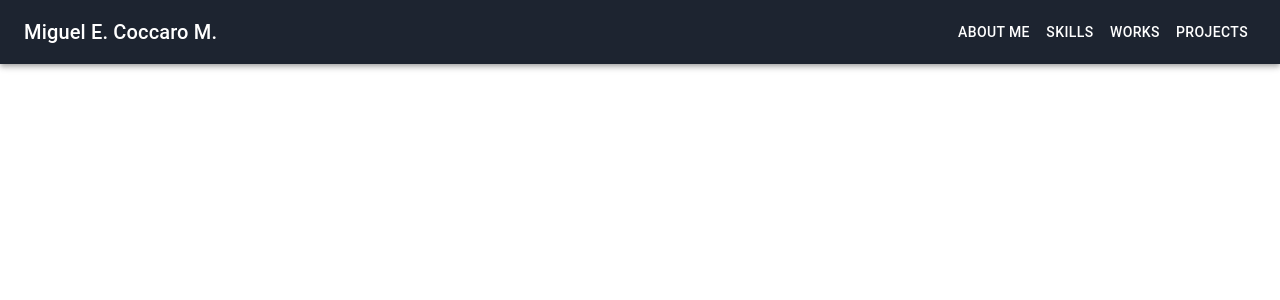
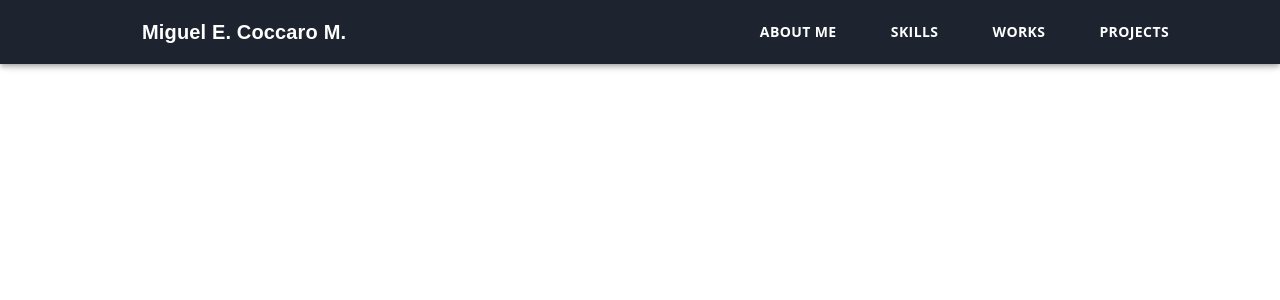
Before and after one commit to mecoccaro/mecoccaro-portafolio, a React (Create React App) app in the folder portafolio/: page / in a window 1280 px wide. Shown: the top 300 px of the page. Built offline with nearby package versions, Linux system fonts and the light colour scheme.

Commit message:
Navbar responsive

```diff
--- a/portafolio/src/components/Navbar.js
+++ b/portafolio/src/components/Navbar.js
@@ -1,63 +1,177 @@
-import React from 'react'
 import {
     AppBar,
     Toolbar,
     Typography,
+    makeStyles,
     Button,
-    useScrollTrigger,
-    Slide
+    IconButton,
+    Drawer,
+    Link,
+    MenuItem,
 } from "@material-ui/core";
+import MenuIcon from "@material-ui/icons/Menu";
+import React, { useState, useEffect } from "react";
 
-import { makeStyles } from '@material-ui/core/styles'
-import PropTypes from 'prop-types'
+const headersData = [
+    {
+        label: "About me",
+    },
+    {
+        label: "Skills",
+    },
+    {
+        label: "Works",
+    },
+    {
+        label: "Projects",
+    },
+];
 
-const useStyles = makeStyles((theme) => ({
-    root: {
-        flexGrow: 1,
+const useStyles = makeStyles(() => ({
+    header: {
+        backgroundColor: "#1d2430",
+        paddingRight: "79px",
+        paddingLeft: "118px",
+        "@media (max-width: 900px)": {
+            paddingLeft: 0,
+        },
+    },
+    logo: {
+        fontFamily: "Work Sans, sans-serif",
+        fontWeight: 600,
+        color: "#FFFEFE",
+        textAlign: "left",
     },
     menuButton: {
-        marginRight: theme.spacing(2),
+        fontFamily: "Open Sans, sans-serif",
+        fontWeight: 700,
+        size: "18px",
+        marginLeft: "38px",
     },
-    title: {
-        flexGrow: 1,
+    toolbar: {
+        display: "flex",
+        justifyContent: "space-between",
     },
-    navbar: {
-        backgroundColor: '#1d2430',
+    drawerContainer: {
+        padding: "20px 30px",
     },
 }));
 
+export default function Navbar() {
+    const {header, logo, menuButton, toolbar, drawerContainer} = useStyles();
 
-function HideOnScroll(props) {
-    const { children, window } = props;
-    const trigger = useScrollTrigger({ target: window ? window() : undefined });
+    const [state, setState] = useState({
+        mobileView: false,
+        drawerOpen: false,
+    });
+
+    const {mobileView, drawerOpen} = state;
+
+    useEffect(() => {
+        const setResponsiveness = () => {
+            return window.innerWidth < 900
+                ? setState((prevState) => ({...prevState, mobileView: true}))
+                : setState((prevState) => ({...prevState, mobileView: false}));
+        };
+
+        setResponsiveness();
+
+        window.addEventListener("resize", () => setResponsiveness());
+
+        return () => {
+            window.removeEventListener("resize", () => setResponsiveness());
+        };
+    }, []);
+
+    const displayDesktop = () => {
+        return (
+            <Toolbar className={toolbar}>
+                {mecoccarologo}
+                <div>{getMenuButtons()}</div>
+            </Toolbar>
+        );
+    };
+
+    const displayMobile = () => {
+        const handleDrawerOpen = () =>
+            setState((prevState) => ({...prevState, drawerOpen: true}));
+        const handleDrawerClose = () =>
+            setState((prevState) => ({...prevState, drawerOpen: false}));
+
+        return (
+            <Toolbar>
+                <IconButton
+                    {...{
+                        edge: "start",
+                        color: "inherit",
+                        "aria-label": "menu",
+                        "aria-haspopup": "true",
+                        onClick: handleDrawerOpen,
+                    }}
+                >
+                    <MenuIcon/>
+                </IconButton>
+
+                <Drawer
+                    {...{
+                        anchor: "left",
+                        open: drawerOpen,
+                        onClose: handleDrawerClose,
+                    }}
+                >
+                    <div className={drawerContainer}>{getDrawerChoices()}</div>
+                </Drawer>
+
+                <div>{mecoccarologo}</div>
+            </Toolbar>
+        );
+    };
+
+    const getDrawerChoices = () => {
+        return headersData.map(({label, href}) => {
+            return (
+                <Link
+                    {...{
+                        to: href,
+                        color: "inherit",
+                        style: {textDecoration: "none"},
+                        key: label,
+                    }}
+                >
+                    <MenuItem>{label}</MenuItem>
+                </Link>
+            );
+        });
+    };
+
+    const mecoccarologo = (
+        <Typography variant="h6" component="h1" className={logo}>
+            Miguel E. Coccaro M.
+        </Typography>
+    );
+
+    const getMenuButtons = () => {
+        return headersData.map(({label, href}) => {
+            return (
+                <Button
+                    {...{
+                        key: label,
+                        color: "inherit",
+                        to: href,
+                        className: menuButton,
+                    }}
+                >
+                    {label}
+                </Button>
+            );
+        });
+    };
 
     return (
-        <Slide appear={false} direction="down" in={!trigger}>
-            {children}
-        </Slide>
+        <header>
+            <AppBar className={header}>
+                {mobileView ? displayMobile() : displayDesktop()}
+            </AppBar>
+        </header>
     );
 }
-
-HideOnScroll.propTypes = {
-    children: PropTypes.element.isRequired,
-    window: PropTypes.func,
-};
-
-const Navbar = (props) => {
-    const classes = useStyles();
-
-    return (
-        <AppBar position="static" className={classes.navbar}>
-            <Toolbar>
-                <Typography variant="h6" className={classes.title}>
-                    Miguel E. Coccaro M.
-                </Typography>
-                <Button color="inherit">About Me</Button>
-                <Button color="inherit">Skills</Button>
-                <Button color="inherit">Works</Button>
-                <Button color="inherit">Projects</Button>
-            </Toolbar>
-        </AppBar>
-    );
-}
-export default Navbar
```
